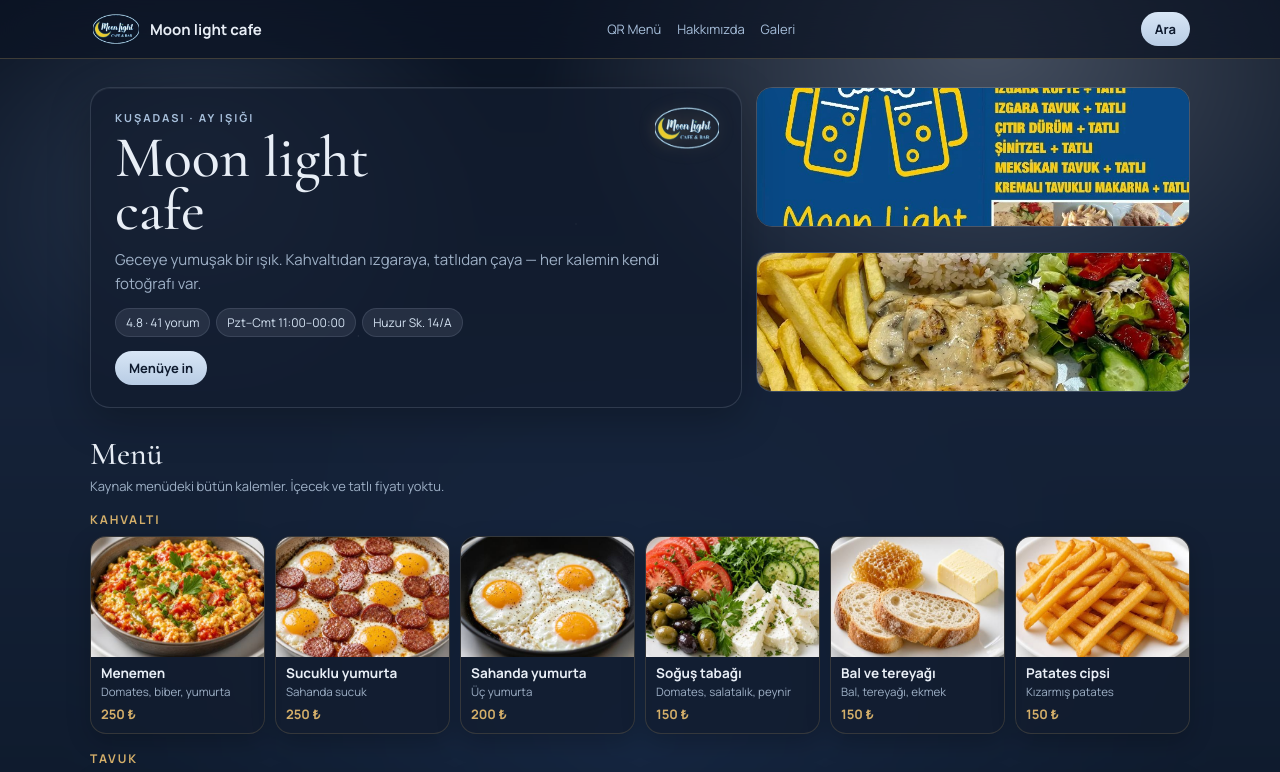
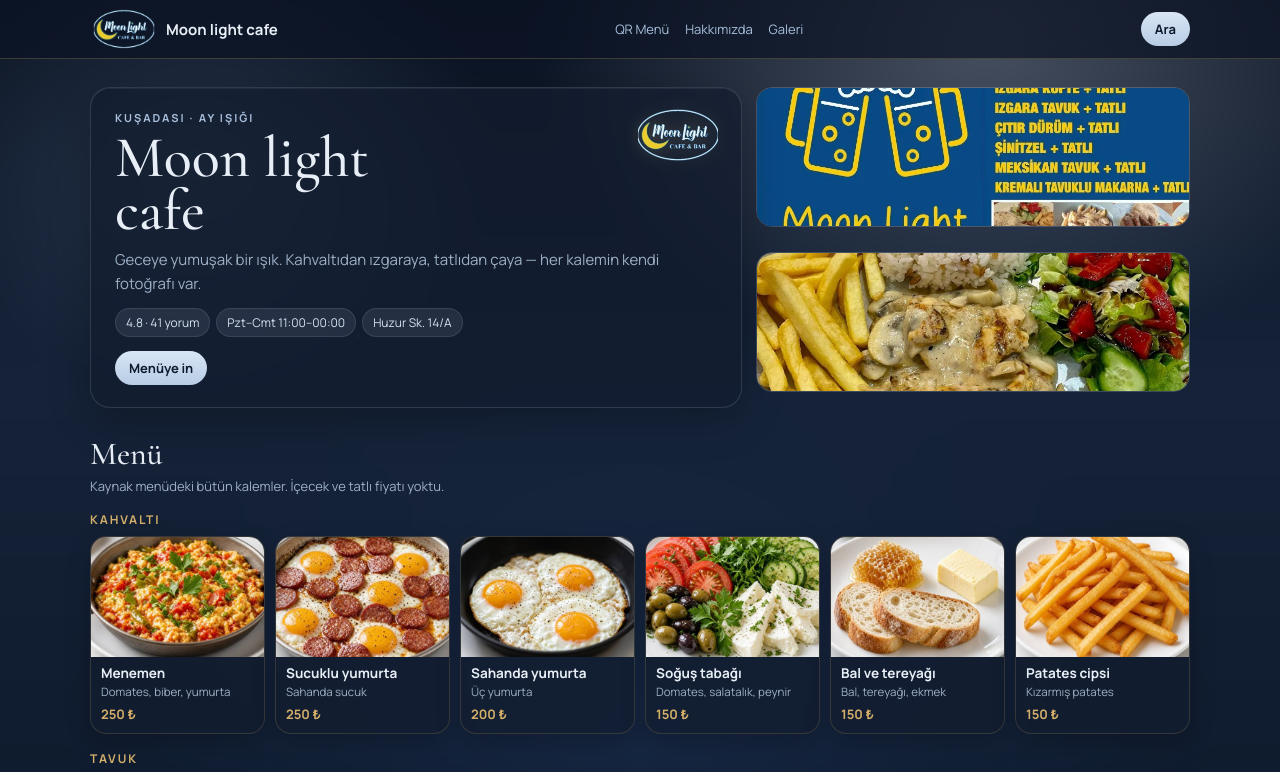
Before and after one commit to yagizm-production/moonlight-website, a plain HTML site: page index.html in a window 1280 px wide. Shown: the top 772 px of the page. Drawn offline with nearby package versions, Linux system fonts and the light colour scheme.

Commit message:
Bigger logo for better visibility

```diff
--- a/styles.css
+++ b/styles.css
@@ -50,7 +50,7 @@
 }
 .nav-inner { display: flex; align-items: center; justify-content: space-between; height: 58px; }
 .brand { display: flex; align-items: center; gap: 8px; font-weight: 700; color: var(--silver); font-size: 15px; }
-.brand img { width: 52px; height: 38px; object-fit: contain; border-radius: 6px; }
+.brand img { width: 68px; height: 50px; object-fit: contain; border-radius: 6px; }
 .links { display: flex; gap: 16px; font-size: 13px; color: var(--glow); }
 .cta {
   background: linear-gradient(180deg, #d8e6f6, #b8cce4);
@@ -66,7 +66,7 @@
 .hero-copy { padding: 22px 24px; position: relative; }
 .hero-logo {
   position: absolute; top: 14px; right: 18px;
-  width: 72px; height: 52px; object-fit: contain;
+  width: 90px; height: 66px; object-fit: contain;
   filter: drop-shadow(0 0 8px rgba(212,175,106,0.25));
 }
 .kicker { letter-spacing: 0.18em; text-transform: uppercase; color: var(--glow); font-size: 11px; font-weight: 700; }
```
